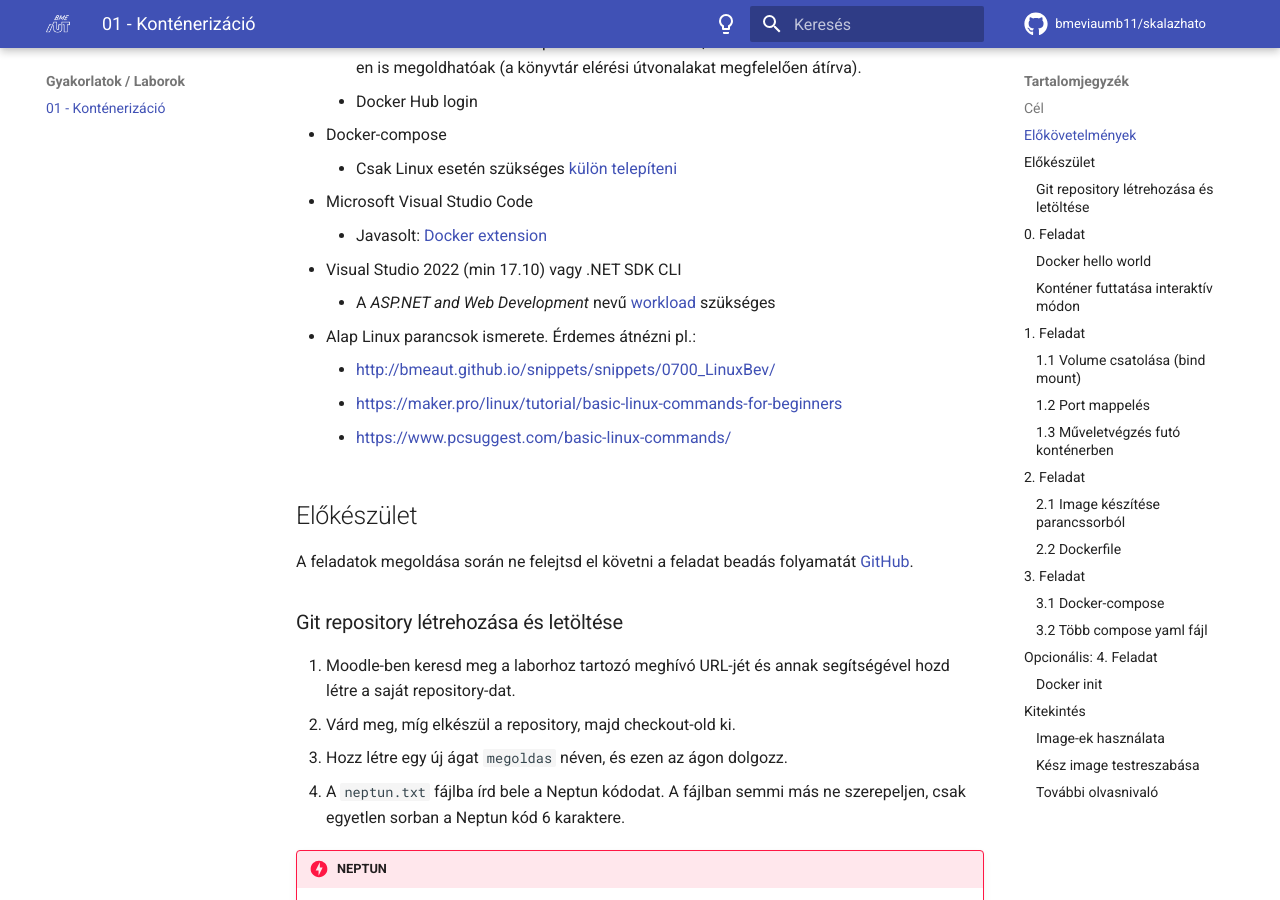
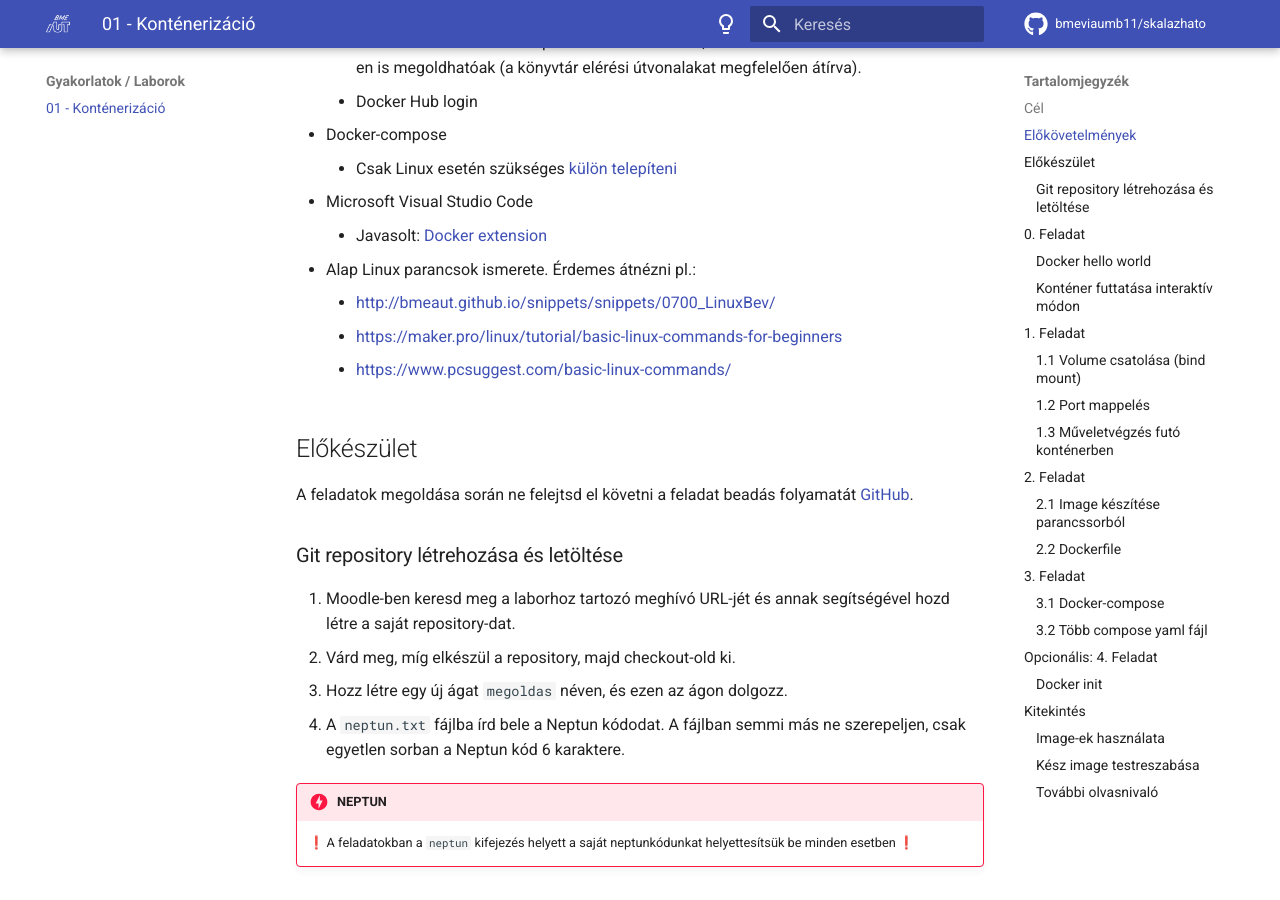
Before and after one commit to bmeviaumb11/skalazhato, an MkDocs documentation site: the page built from docs/homework/01-hw/index.md, in a window 1280 px wide and 900 px high, scrolled down 425 px. Built offline with MkDocs 1.6.1 and Material for MkDocs 9.7.7, drawn with Linux system fonts in a browser that asks for light colours; emoji names are drawn with the system emoji font; comment, search, counter and statistics services are not loaded.

Commit message:
hf1 vs out

```diff
--- a/docs/homework/01-hw/index.md
+++ b/docs/homework/01-hw/index.md
@@ -13,8 +13,6 @@
     - Csak Linux esetén szükséges [külön telepíteni](https://docs.docker.com/compose/install/)
 - Microsoft Visual Studio Code
     - Javasolt: [Docker extension](https://marketplace.visualstudio.com/items?itemName=ms-azuretools.vscode-docker)
-- Visual Studio 2022 (min 17.10) vagy .NET SDK CLI
-    - A _ASP.NET and Web Development_ nevű [workload](https://learn.microsoft.com/en-us/visualstudio/install/modify-visual-studio?view=vs-2022) szükséges
 - Alap Linux parancsok ismerete. Érdemes átnézni pl.:
     - <http://bmeaut.github.io/snippets/snippets/0700_LinuxBev/>
     - <https://maker.pro/linux/tutorial/basic-linux-commands-for-beginners>
```
Also changed, not shown: docs/homework/pontrendszer.md (+1 -0 lines).
